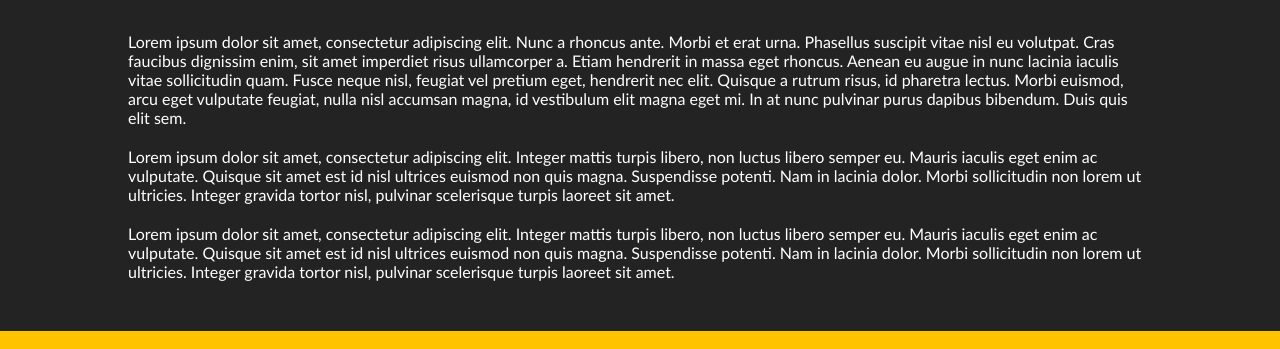
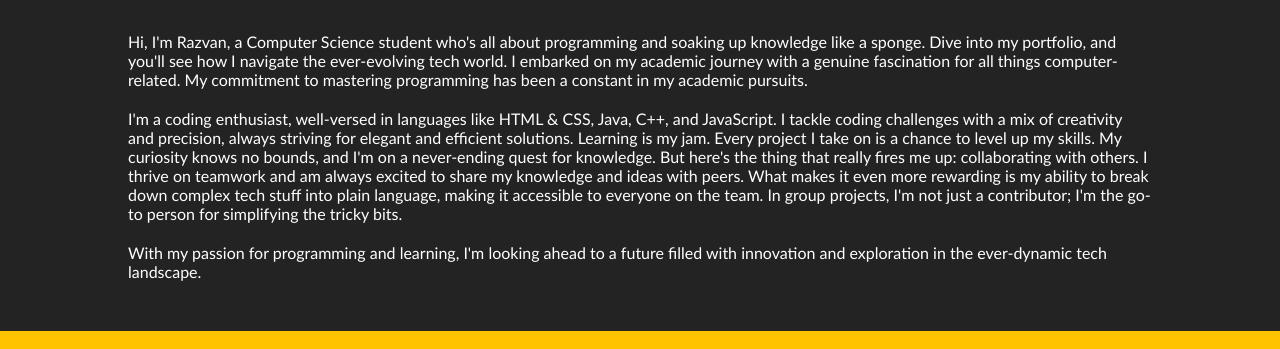
Before and after one commit to Parutix/Portfolio, a plain HTML site: page views/about.html in a window 1280 px wide. Shown: the part 410-759 px from the top of the page. Drawn offline with Linux system fonts and the light colour scheme.

Commit message:
finished about page

```diff
--- a/views/about.html
+++ b/views/about.html
@@ -16,31 +16,31 @@
       <div class="info-container">
         <h1>Nice to meet you!</h1>
         <p>
-          Lorem ipsum dolor sit amet, consectetur adipiscing elit. Nunc a
-          rhoncus ante. Morbi et erat urna. Phasellus suscipit vitae nisl eu
-          volutpat. Cras faucibus dignissim enim, sit amet imperdiet risus
-          ullamcorper a. Etiam hendrerit in massa eget rhoncus. Aenean eu augue
-          in nunc lacinia iaculis vitae sollicitudin quam. Fusce neque nisl,
-          feugiat vel pretium eget, hendrerit nec elit. Quisque a rutrum risus,
-          id pharetra lectus. Morbi euismod, arcu eget vulputate feugiat, nulla
-          nisl accumsan magna, id vestibulum elit magna eget mi. In at nunc
-          pulvinar purus dapibus bibendum. Duis quis elit sem.
+          Hi, I'm Razvan, a Computer Science student who's all about programming
+          and soaking up knowledge like a sponge. Dive into my portfolio, and
+          you'll see how I navigate the ever-evolving tech world. I embarked on
+          my academic journey with a genuine fascination for all things
+          computer-related. My commitment to mastering programming has been a
+          constant in my academic pursuits.
         </p>
         <p>
-          Lorem ipsum dolor sit amet, consectetur adipiscing elit. Integer
-          mattis turpis libero, non luctus libero semper eu. Mauris iaculis eget
-          enim ac vulputate. Quisque sit amet est id nisl ultrices euismod non
-          quis magna. Suspendisse potenti. Nam in lacinia dolor. Morbi
-          sollicitudin non lorem ut ultricies. Integer gravida tortor nisl,
-          pulvinar scelerisque turpis laoreet sit amet.
+          I'm a coding enthusiast, well-versed in languages like HTML & CSS,
+          Java, C++, and JavaScript. I tackle coding challenges with a mix of
+          creativity and precision, always striving for elegant and efficient
+          solutions. Learning is my jam. Every project I take on is a chance to
+          level up my skills. My curiosity knows no bounds, and I'm on a
+          never-ending quest for knowledge. But here's the thing that really
+          fires me up: collaborating with others. I thrive on teamwork and am
+          always excited to share my knowledge and ideas with peers. What makes
+          it even more rewarding is my ability to break down complex tech stuff
+          into plain language, making it accessible to everyone on the team. In
+          group projects, I'm not just a contributor; I'm the go-to person for
+          simplifying the tricky bits.
         </p>
         <p>
-          Lorem ipsum dolor sit amet, consectetur adipiscing elit. Integer
-          mattis turpis libero, non luctus libero semper eu. Mauris iaculis eget
-          enim ac vulputate. Quisque sit amet est id nisl ultrices euismod non
-          quis magna. Suspendisse potenti. Nam in lacinia dolor. Morbi
-          sollicitudin non lorem ut ultricies. Integer gravida tortor nisl,
-          pulvinar scelerisque turpis laoreet sit amet.
+          With my passion for programming and learning, I'm looking ahead to a
+          future filled with innovation and exploration in the ever-dynamic tech
+          landscape.
         </p>
       </div>
     </div>
```
